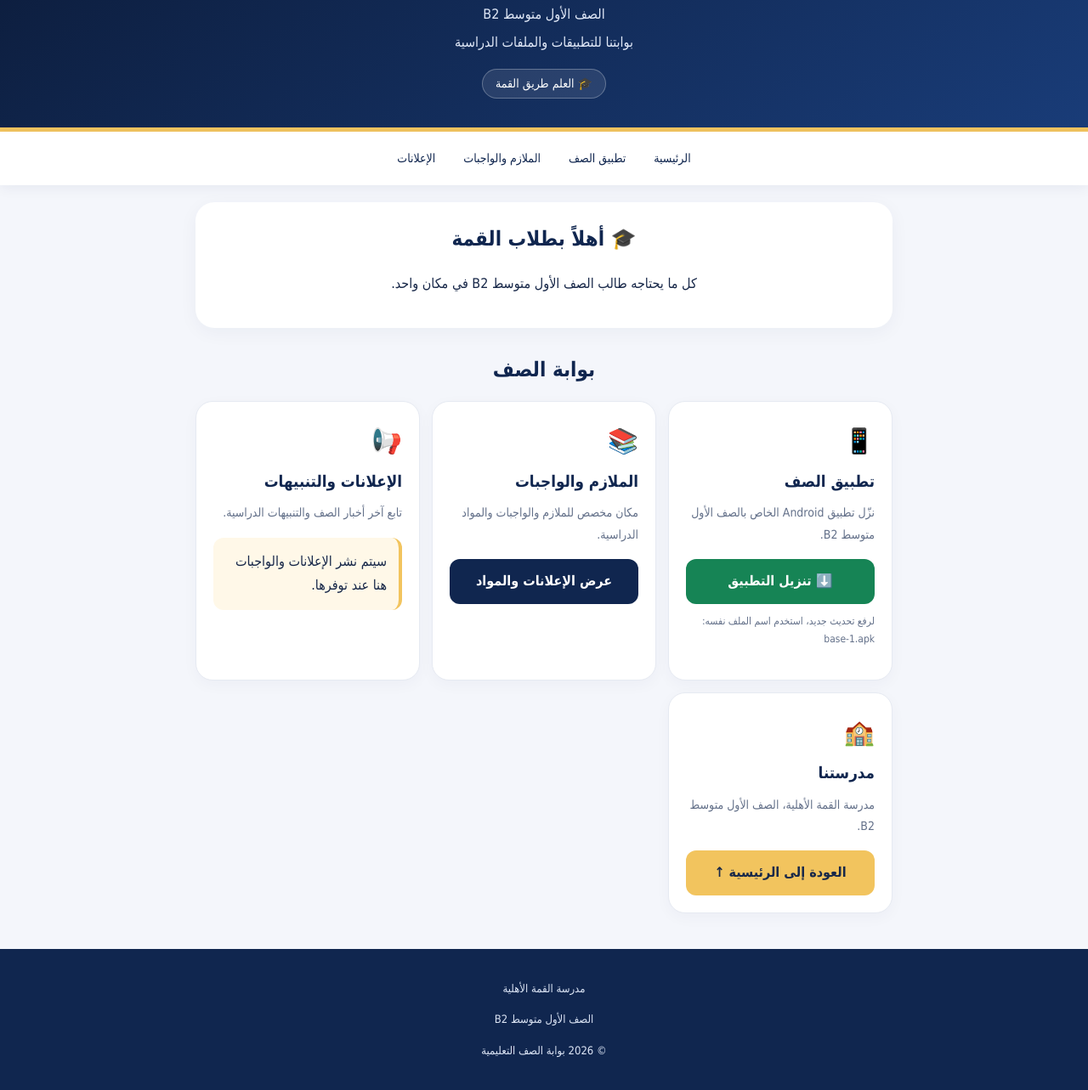
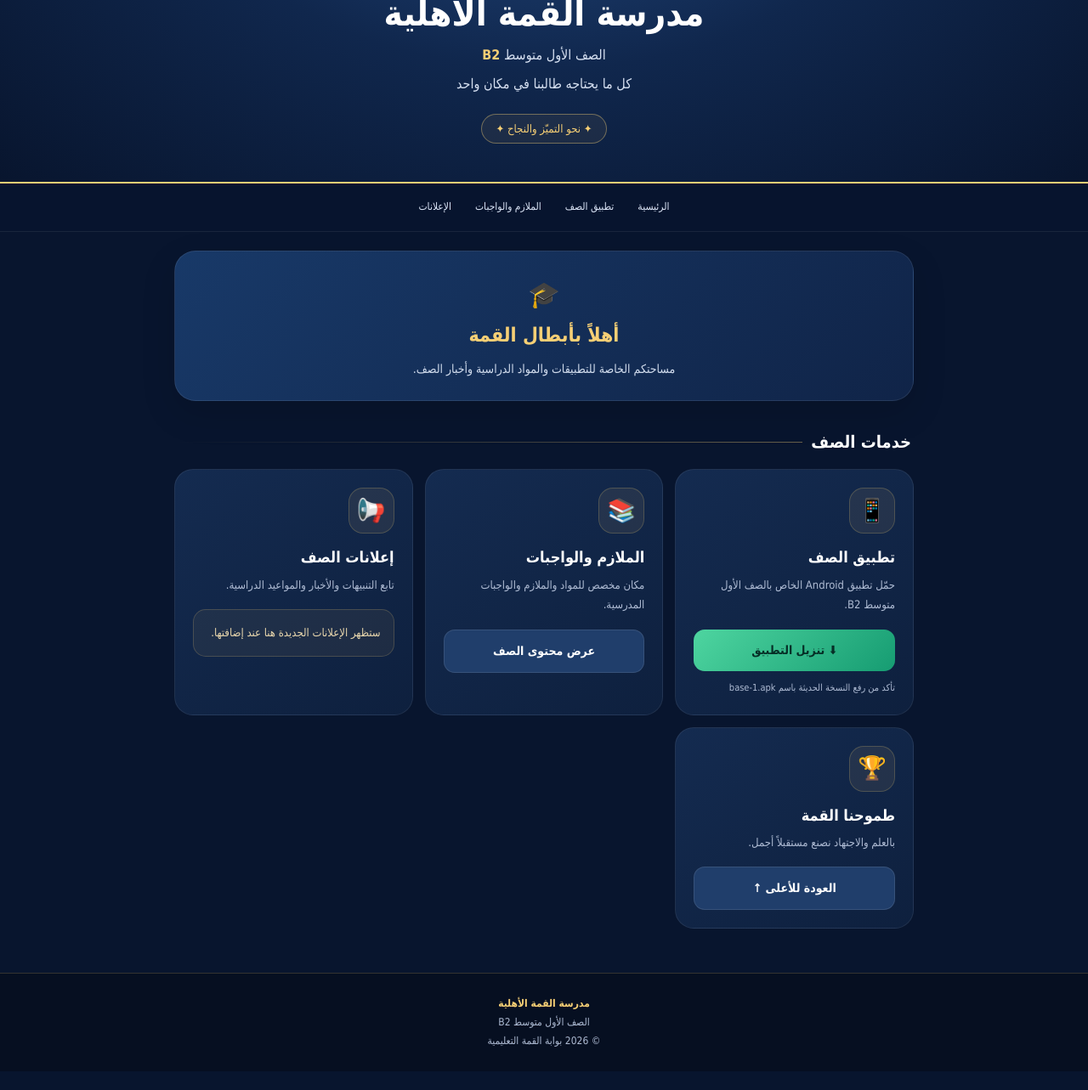
Before and after one commit to hcone139-del/alqimma-school-b2, a plain HTML site: page index.html in a window 1280 px wide. Shown: the part 203-1486 px from the top of the page at 85% size. After the commit the page ends 1464 px from the top, so only its background shows below. Drawn offline with Linux system fonts and the light colour scheme.

Commit message:
Revise theme color, meta tags, and welcome section
Updated theme color and meta description for better branding and clarity. Enhanced the structure of the welcome section and navigation links.

```diff
--- a/index.html
+++ b/index.html
@@ -1,106 +1,104 @@
+
 <!DOCTYPE html>
 <html lang="ar" dir="rtl">
 <head>
 <meta charset="UTF-8">
 <meta name="viewport" content="width=device-width, initial-scale=1">
-<meta name="theme-color" content="#10264f">
+<meta name="theme-color" content="#08152e">
+<meta name="google-site-verification" content="qQkUVVKe3HJL2ps02ShA0LUKYOB2-As8eNZRZijH5mk" />
 <title>مدرسة القمة الأهلية | الصف الأول متوسط B2</title>
-<meta name="description" content="بوابة الصف الأول متوسط B2 في مدرسة القمة الأهلية، للتطبيقات والملازم والواجبات والإعلانات.">
-
+<meta name="description" content="بوابة الصف الأول متوسط B2 في مدرسة القمة الأهلية، للتطبيقات والملفات الدراسية والإعلانات.">
 <style>
 *{box-sizing:border-box}
-:root{--navy:#10264f;--blue:#193c78;--gold:#f2c45e;--paper:#f4f6fb}
-body{margin:0;font-family:Tahoma,Arial,sans-serif;background:var(--paper);color:#182849;line-height:1.8}
-a{text-decoration:none}
-.hero{background:linear-gradient(145deg,#0b1935,#193c78);color:white;text-align:center;padding:38px 18px 34px;border-bottom:5px solid var(--gold)}
-.logo{width:94px;height:94px;object-fit:contain;border-radius:24px;background:#fff;padding:5px}
-.hero h1{font-size:27px;margin:12px 0 3px}
-.hero p{color:#e1e9f8;margin:4px 0}
-.tag{display:inline-block;background:#ffffff18;border:1px solid #ffffff45;border-radius:30px;padding:4px 15px;margin-top:12px;font-size:14px}
-nav{display:flex;justify-content:center;gap:9px;flex-wrap:wrap;padding:12px;background:#fff;box-shadow:0 3px 15px #10264f10}
-nav a{color:var(--navy);font-size:14px;padding:7px 12px;border-radius:20px}
-nav a:hover{background:#edf1fa}
-main{max-width:850px;margin:auto;padding:20px 15px}
-.welcome{background:white;border-radius:22px;padding:22px;text-align:center;box-shadow:0 5px 22px #13274c0c;margin-bottom:18px}
-.welcome h2{margin:0;color:var(--navy)}
-.grid{display:grid;grid-template-columns:repeat(auto-fit,minmax(230px,1fr));gap:14px}
-.card{background:white;border:1px solid #e6eaf2;border-radius:20px;padding:20px;box-shadow:0 5px 18px #13274c09}
-.card .emoji{font-size:29px}
-.card h3{margin:5px 0 8px;color:var(--navy)}
-.card p{color:#64718a;font-size:14px;margin:5px 0 16px}
-.btn{display:block;text-align:center;background:var(--navy);color:white;padding:12px 15px;border-radius:12px;font-weight:bold}
-.btn.gold{background:var(--gold);color:#182849}
-.btn.green{background:#168455}
-.note{font-size:12px!important;margin-top:10px!important}
-.section-title{text-align:center;margin:28px 0 14px;color:var(--navy)}
-.announcement{background:#fff8e8;border-right:4px solid var(--gold);padding:14px;border-radius:12px;margin-top:12px}
-footer{text-align:center;background:#10264f;color:#dce5f5;padding:22px 15px;margin-top:22px;font-size:13px}
-footer a{color:var(--gold)}
+:root{--gold:#f6cf75;--navy:#08152e;--muted:#aebbd3}
+html{scroll-behavior:smooth}
+body{margin:0;font-family:Tahoma,Arial,sans-serif;color:#fff;background:#08152e;line-height:1.8}
+a{text-decoration:none;color:inherit}
+.hero{position:relative;overflow:hidden;text-align:center;padding:38px 20px 45px;background:radial-gradient(ellipse at top,#244b83 0%,#10274d 48%,#08152e 100%);border-bottom:2px solid var(--gold)}
+.logo{width:105px;height:105px;object-fit:contain;background:white;border:3px solid var(--gold);border-radius:28px;padding:5px;box-shadow:0 0 35px #f6cf7530}
+.eyebrow{color:var(--gold);font-size:12px;letter-spacing:2px;margin-top:12px}
+h1{font-size:clamp(27px,7vw,42px);line-height:1.4;margin:4px 0}
+.hero p{margin:5px 0;color:#d6e0f1}
+.pill{display:inline-block;margin-top:15px;border:1px solid #f6cf7566;color:var(--gold);background:#f6cf7510;padding:5px 16px;border-radius:30px;font-size:13px}
+nav{position:sticky;top:0;z-index:5;display:flex;justify-content:center;flex-wrap:wrap;gap:6px;padding:10px;background:#08152eef;border-bottom:1px solid #ffffff12}
+nav a{font-size:12px;padding:7px 11px;color:#dce6f8;border-radius:20px}
+nav a:hover{background:#ffffff12;color:var(--gold)}
+main{max-width:900px;margin:auto;padding:22px 15px}
+.welcome{padding:24px 20px;border-radius:25px;background:linear-gradient(135deg,#183968,#102448);border:1px solid #ffffff16;text-align:center;box-shadow:0 15px 40px #0002}
+.welcome .star{font-size:30px}
+.welcome h2{margin:0;color:var(--gold);font-size:23px}
+.welcome p{margin:7px 0 0;color:#d1dced;font-size:14px}
+.section-heading{display:flex;align-items:center;gap:10px;margin:30px 3px 14px;font-size:20px}
+.section-heading:after{content:"";height:1px;flex:1;background:linear-gradient(to left,#f6cf7566,transparent)}
+.grid{display:grid;grid-template-columns:repeat(auto-fit,minmax(min(100%,235px),1fr));gap:14px}
+.card{background:linear-gradient(145deg,#142b50,#0e203e);border:1px solid #ffffff13;border-radius:22px;padding:21px;transition:transform .2s}
+.card:hover{transform:translateY(-3px);border-color:#f6cf7566}
+.iconbox{width:54px;height:54px;display:grid;place-items:center;border-radius:17px;background:#f6cf7515;border:1px solid #f6cf7533;font-size:27px}
+.card h3{margin:12px 0 3px;font-size:18px}
+.card p{font-size:13px;color:var(--muted);margin:4px 0 17px}
+.btn{display:block;text-align:center;padding:12px 14px;border-radius:13px;background:linear-gradient(135deg,#ffe3a0,#e6b64d);color:#17233c;font-weight:bold;font-size:14px}
+.btn.blue{background:#203e6b;color:#fff;border:1px solid #ffffff1a}
+.btn.green{background:linear-gradient(135deg,#4ed5a0,#169c72);color:#062e26}
+.small{font-size:11px!important;margin:10px 0 0!important}
+.notice{padding:15px;border-radius:15px;background:#f6cf7510;border:1px solid #f6cf7530;color:#e9d7ad;font-size:13px}
+footer{margin-top:30px;text-align:center;padding:25px 15px;background:#060f21;border-top:1px solid #f6cf7530;color:#aebbd3;font-size:12px}
+footer strong{color:var(--gold)}
 </style>
 </head>
 <body>
-
 <header class="hero">
-  <img class="logo" src="./logo.png" alt="شعار مدرسة القمة"
-       onerror="this.style.display='none'">
+<img class="logo" src="./logo.png" alt="شعار مدرسة القمة" onerror="this.style.display='none'">
+<div class="eyebrow">بوابتنا التعليمية</div>
 <h1>مدرسة القمة الأهلية</h1>
-  <p>الصف الأول متوسط B2</p>
-  <p>بوابتنا للتطبيقات والملفات الدراسية</p>
-  <span class="tag">🎓 العلم طريق القمة</span>
+<p>الصف الأول متوسط <strong style="color:#f6cf75">B2</strong></p>
+<p>كل ما يحتاجه طالبنا في مكان واحد</p>
+<span class="pill">✦ نحو التميّز والنجاح ✦</span>
 </header>
-
 <nav>
 <a href="#home">الرئيسية</a>
 <a href="#app">تطبيق الصف</a>
-  <a href="#files">الملازم والواجبات</a>
+<a href="#study">الملازم والواجبات</a>
 <a href="#news">الإعلانات</a>
 </nav>
-
 <main id="home">
 <section class="welcome">
-    <h2>🎓 أهلاً بطلاب القمة</h2>
-    <p>كل ما يحتاجه طالب الصف الأول متوسط B2 في مكان واحد.</p>
+<div class="star">🎓</div>
+<h2>أهلاً بأبطال القمة</h2>
+<p>مساحتكم الخاصة للتطبيقات والمواد الدراسية وأخبار الصف.</p>
 </section>
-
-  <h2 class="section-title">بوابة الصف</h2>
+<h2 class="section-heading">خدمات الصف</h2>
 <section class="grid">
 <article class="card" id="app">
-      <div class="emoji">📱</div>
+<div class="iconbox">📱</div>
 <h3>تطبيق الصف</h3>
-      <p>نزّل تطبيق Android الخاص بالصف الأول متوسط B2.</p>
-      <a class="btn green" href="./base-1.apk" download>⬇️ تنزيل التطبيق</a>
-      <p class="note">لرفع تحديث جديد، استخدم اسم الملف نفسه: base-1.apk</p>
+<p>حمّل تطبيق Android الخاص بالصف الأول متوسط B2.</p>
+<a class="btn green" href="./base-1.apk" download>⬇ تنزيل التطبيق</a>
+<p class="small">تأكد من رفع النسخة الحديثة باسم base-1.apk</p>
 </article>
-
-    <article class="card" id="files">
-      <div class="emoji">📚</div>
+<article class="card" id="study">
+<div class="iconbox">📚</div>
 <h3>الملازم والواجبات</h3>
-      <p>مكان مخصص للملازم والواجبات والمواد الدراسية.</p>
-      <a class="btn" href="#news">عرض الإعلانات والمواد</a>
+<p>مكان مخصص للمواد والملازم والواجبات المدرسية.</p>
+<a class="btn blue" href="#news">عرض محتوى الصف</a>
 </article>
-
 <article class="card" id="news">
-      <div class="emoji">📢</div>
-      <h3>الإعلانات والتنبيهات</h3>
-      <p>تابع آخر أخبار الصف والتنبيهات الدراسية.</p>
-      <div class="announcement">سيتم نشر الإعلانات والواجبات هنا عند توفرها.</div>
+<div class="iconbox">📢</div>
+<h3>إعلانات الصف</h3>
+<p>تابع التنبيهات والأخبار والمواعيد الدراسية.</p>
+<div class="notice">ستظهر الإعلانات الجديدة هنا عند إضافتها.</div>
 </article>
-
 <article class="card">
-      <div class="emoji">🏫</div>
-      <h3>مدرستنا</h3>
-      <p>مدرسة القمة الأهلية، الصف الأول متوسط B2.</p>
-      <a class="btn gold" href="#home">العودة إلى الرئيسية ↑</a>
+<div class="iconbox">🏆</div>
+<h3>طموحنا القمة</h3>
+<p>بالعلم والاجتهاد نصنع مستقبلاً أجمل.</p>
+<a class="btn blue" href="#home">العودة للأعلى ↑</a>
 </article>
 </section>
 </main>
-
 <footer>
-  <p>مدرسة القمة الأهلية</p>
-  <p>الصف الأول متوسط B2</p>
-  <p>© 2026 بوابة الصف التعليمية</p>
+<strong>مدرسة القمة الأهلية</strong>
+<div>الصف الأول متوسط B2</div>
+<div>© 2026 بوابة القمة التعليمية</div>
 </footer>
-
 </body>
 </html>
-<meta name="google-site-verification" content="qQkUVVKe3HJL2ps02ShA0LUKYOB2-As8eNZRZijH5mk" />
```
Lines whose indentation alone changed are shown as unchanged.
